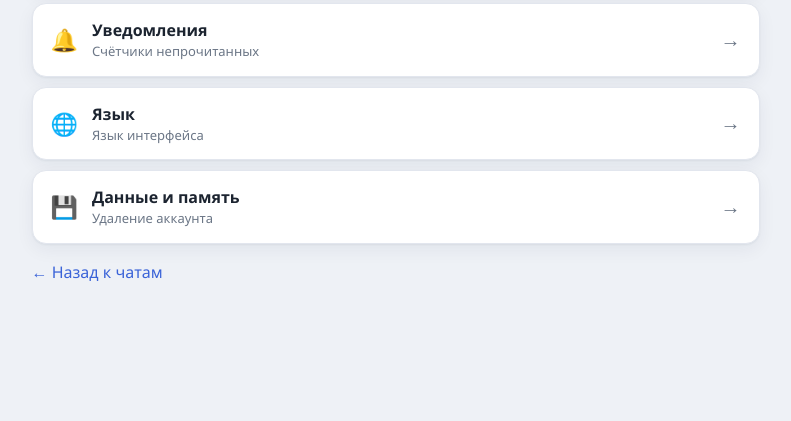
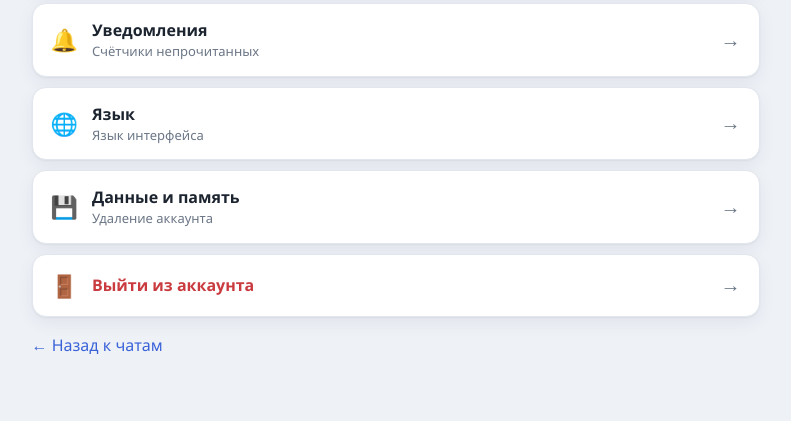
Before and after one commit to D1aBet14ek/messenger, a Flask app: template templates/settings.html in a window 1280 px wide. Shown: the part 560-981 px from the top of the page, without its empty margins (237-1028 px from the left). Before the commit the page ends 841 px from the top, so only its background shows below. Run offline with Flask 3, Linux system fonts and the light colour scheme; the template is opened without the code that fills it, so the values that code supplies are empty.

Commit message:
Move 'Log out' from topbar into Settings menu

```diff
--- a/static/style.css
+++ b/static/style.css
@@ -273,6 +273,8 @@ hr { border: 0; border-top: 1px solid var(--line); margin: 4px 0; }
   box-shadow: var(--shadow);
 }
 .settings-row:hover { text-decoration: none; border-color: var(--brand); }
+.settings-row.danger .pname { color: #c93b3f; }
+.settings-row.danger:hover { border-color: #e5484d; }
 .sicon { font-size: 22px; }
 
 /* Опасная зона (удаление аккаунта) */
--- a/templates/base.html
+++ b/templates/base.html
@@ -27,7 +27,6 @@
         <a class="btn small" href="{{ url_for('users') }}">💬 Чаты</a>
         <a class="btn small ghost" href="{{ url_for('profile') }}">👤 Профиль</a>
         <a class="btn small ghost" href="{{ url_for('settings') }}">⚙️ Настройки</a>
-        <a class="btn small ghost" href="{{ url_for('logout') }}">🚪 Выйти</a>
       </nav>
     {% endif %}
   </header>
--- a/templates/settings.html
+++ b/templates/settings.html
@@ -90,6 +90,15 @@
       <span class="parrow">→</span>
     </a>
   </li>
+  <li>
+    <a class="settings-row danger" href="{{ url_for('logout') }}">
+      <span class="sicon">🚪</span>
+      <span class="ptext">
+        <span class="pname">Выйти из аккаунта</span>
+      </span>
+      <span class="parrow">→</span>
+    </a>
+  </li>
 </ul>
 
 <p class="muted"><a href="{{ url_for('users') }}">← Назад к чатам</a></p>
```
